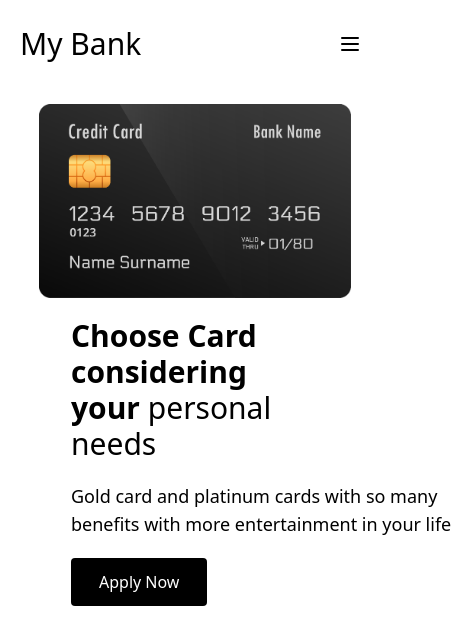
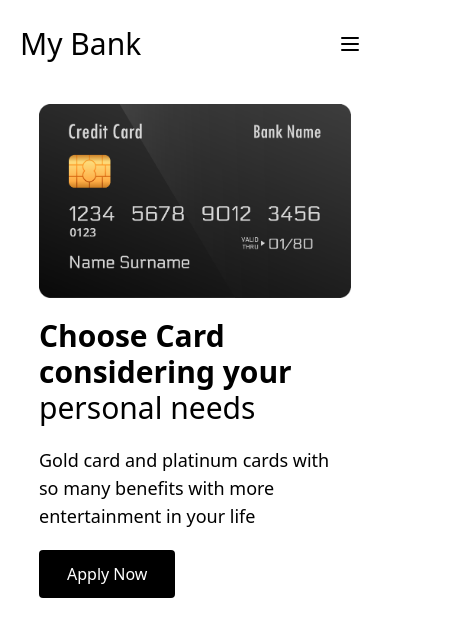
Before and after one commit to Aqshola/belajarFrontend, a website: page public/index.html in a window 390 px wide. Shown: the whole page, 455 px wide, since content can reach past the window. Drawn offline with nearby package versions, Linux system fonts and the light colour scheme; files that its build step writes are made by us from their sources.

Commit message:
fixing layout

```diff
--- a/public/index.html
+++ b/public/index.html
@@ -3,7 +3,11 @@
   <head>
     <meta charset="UTF-8" />
     <meta name="viewport" content="width=device-width, initial-scale=1.0" />
-    <title>Document</title>
+    <meta
+      name="description"
+      content="Help you to choose best needs for credit card"
+    />
+    <title>My Bank</title>
     <link rel="stylesheet" href="style.css" />
   </head>
   <body class="antialiased">
@@ -93,9 +97,7 @@
       <div
         class="flex mt-10 items-center flex-col justify-between md:mt-32 md:px-5 md:flex-row"
       >
-        <div
-          class="order-last flex flex-col w-4/5 px-8 mt-5 md:mt-0 md:order-first md:w-96"
-        >
+        <div class="order-last mt-5 w-4/5 md:mt-0 md:order-first md:w-96">
           <div>
             <h1 class="text-3xl md:text-5xl">
               <b class="font-semibold"> Choose Card considering your </b>
@@ -103,7 +105,7 @@
             </h1>
           </div>
           <div class="mt-5">
-            <p class="w-96 text-lg">
+            <p class="text-lg">
               Gold card and platinum cards with so many benefits with more
               entertainment in your life
             </p>
@@ -121,7 +123,7 @@
             src="./asset/6276 [Converted].png"
             alt=""
             srcset=""
-            class="w-100 transition transform md:hover:rotate-45"
+            class="flex w-full h-full transition transform md:hover:rotate-45"
           />
         </div>
       </div>
--- a/public/style.css
+++ b/public/style.css
@@ -591,6 +591,10 @@ video {
   border-radius: 0.375rem;
 }
 
+.box-content {
+  box-sizing: content-box;
+}
+
 .cursor-pointer {
   cursor: pointer;
 }
@@ -649,6 +653,10 @@ video {
 
 .h-6 {
   height: 1.5rem;
+}
+
+.h-full {
+  height: 100%;
 }
 
 .text-base {
@@ -825,12 +833,12 @@ video {
   width: 1.5rem;
 }
 
-.w-96 {
-  width: 24rem;
+.w-4\/5 {
+  width: 80%;
 }
 
-.w-4\/5 {
-  width: 80%;
+.w-full {
+  width: 100%;
 }
 
 .z-10 {
```
